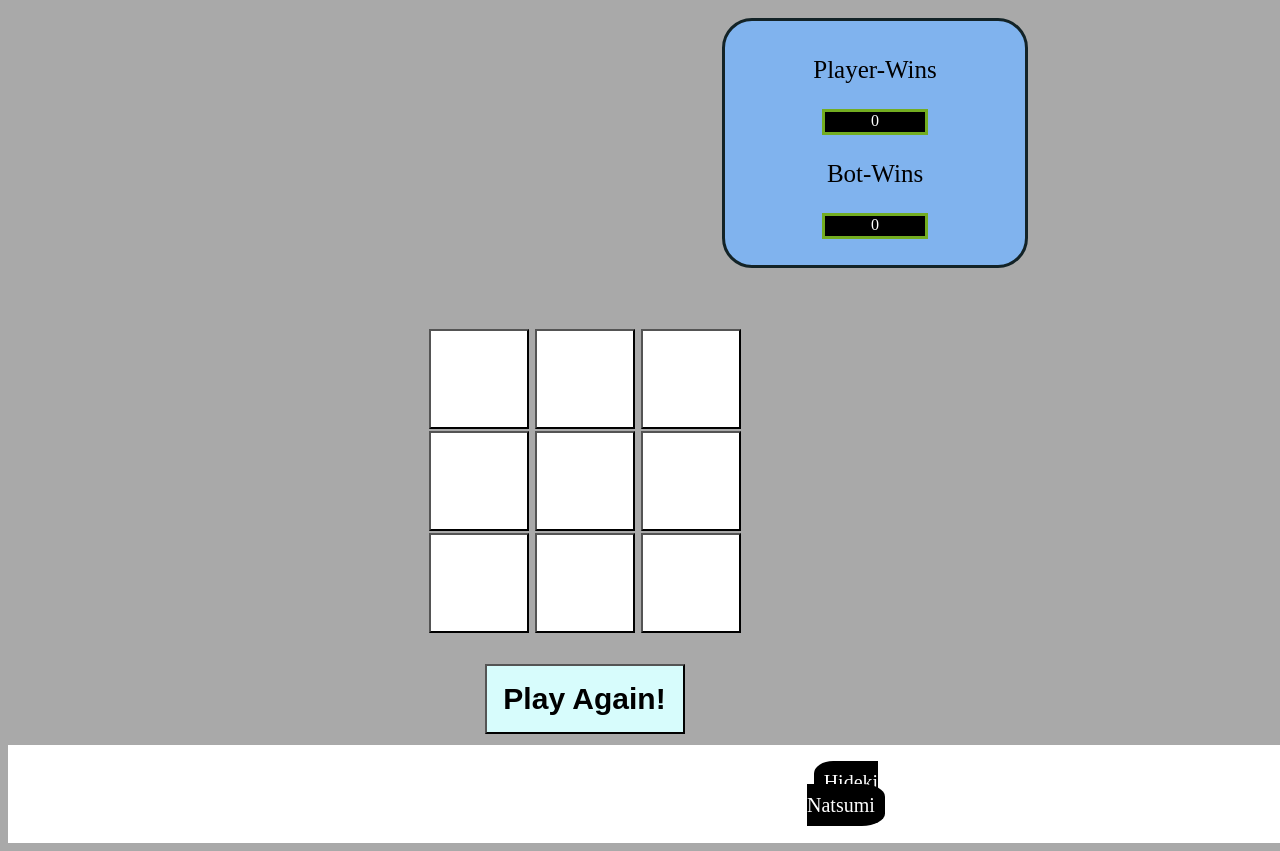
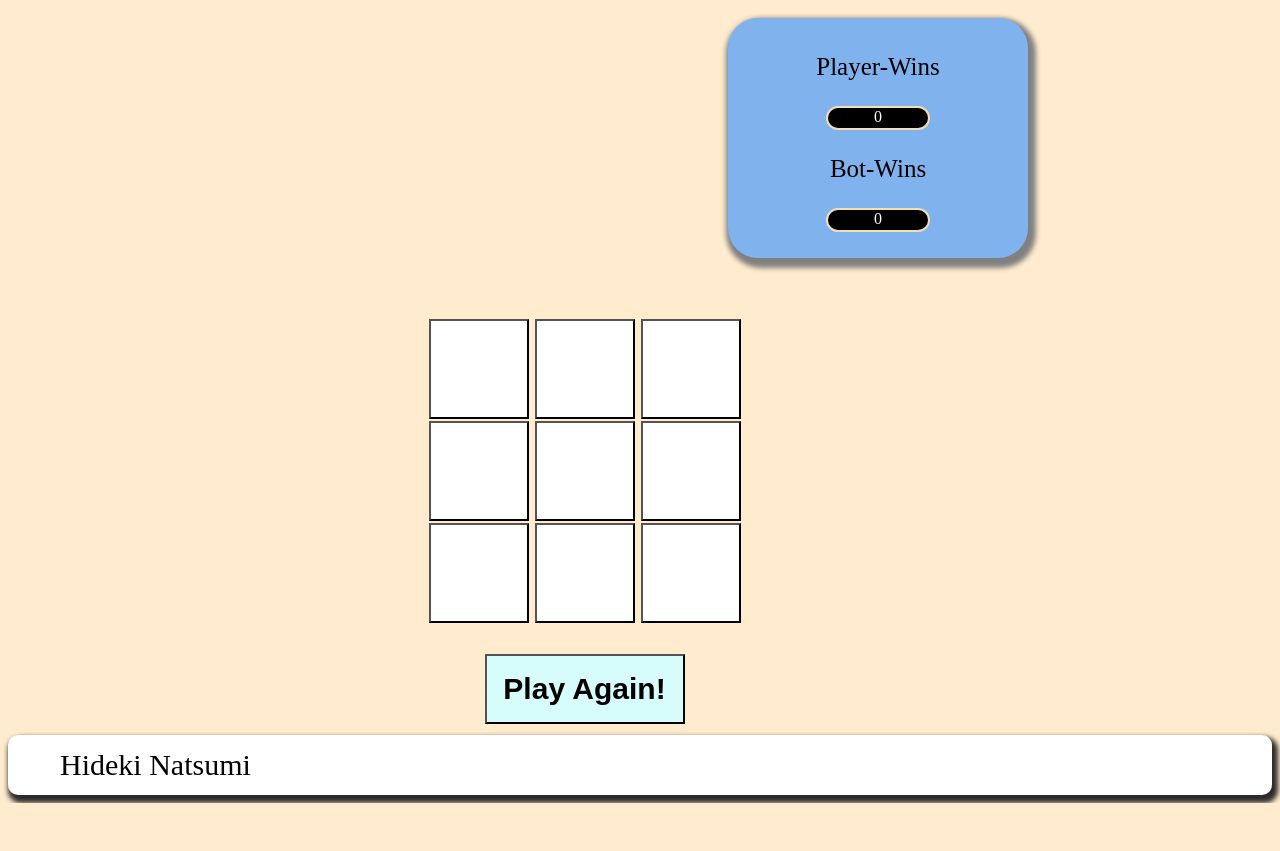
Before and after one commit to HidekiNatsumi/TicTacToe, a plain HTML site: page tictactoe/index.html in a window 1280 px wide. Shown: the part 107-958 px from the top of the page. After the commit the page ends 910 px from the top, so only its background shows below. Drawn offline with Linux system fonts and the light colour scheme.

Commit message:
Update style.css

```diff
--- a/tictactoe/style.css
+++ b/tictactoe/style.css
@@ -1,12 +1,12 @@
 body {
-  background-color: darkgray;
+  background-color: blanchedalmond;
 }
 h1 {
   text-align: center;
   font-size: 50px;
   width: 1750px;
-  color: powderblue;
-  -webkit-text-stroke: 1px black;
+  color: black;
+  -webkit-text-stroke: 2px olivedrab;
 }
 button {
   text-align: center;
@@ -53,21 +53,23 @@ p {
   text-align: center;
   background-color: black;
   color: white;
-  border: 3px solid #73ad21;
+  border: 2px solid wheat;
   width: 100px;
   height: 20px;
   margin-left: auto;
   margin-right: auto;
+  border-radius: 30px;
 }
 .botplayer {
   text-align: center;
   background-color: black;
   color: white;
-  border: 3px solid #73ad21;
+  border: 2px solid wheat;
   width: 100px;
   height: 20px;
   margin-left: auto;
   margin-right: auto;
+  border-radius: 30px;
 }
 
 .wins1 {
@@ -82,39 +84,51 @@ p {
 }
 .winners {
   background-color: rgb(128, 179, 238);
-
   width: 300px;
-
   margin-right: auto;
-  margin-left: 714px;
-  border: 3px solid #132327;
+  margin-left: 720px;
+  box-shadow: 3px 5px 5px 5px grey;
   padding: 10px 0;
   border-radius: 30px;
 }
 
 .footerc {
+  margin-top: 10px;
   background-color: aquamarine;
-
-  text-align: center;
-  display: flex;
-  margin-top: 10px;
-  padding: 10px;
-  padding-inline: 759px;
   background-color: white;
+  padding: 2px;
+  border-radius: 10px;
+  box-shadow: 3px 5px 5px 3px rgb(44, 42, 42);
 }
 .list1 {
   list-style: none;
+  padding: 1px;
+  padding-inline: 40px;
+  margin-top: 10px;
+  margin-bottom: 10px;
+  display: flex;
+  justify-content: space-between;
 }
-.github {
-  font-size: 20px;
-  background-color: black;
-  padding: 10px;
-  text-decoration: none;
-  border-color: #92a8d1;
-  border-radius: 30%;
-  color: white;
-}
-.github:hover {
+
+.gh:hover {
   color: black;
   background-color: darkgrey;
 }
+.gh:active {
+  color: white;
+  background-color: white;
+}
+.gh {
+  height: 35px;
+  width: 35px;
+  border-radius: 30px;
+  margin-right: 10px;
+  margin-left: auto;
+}
+.github {
+  text-decoration: none;
+  color: black;
+  font-size: 30px;
+  text-align: justify;
+  margin-left: 10px;
+}
```
